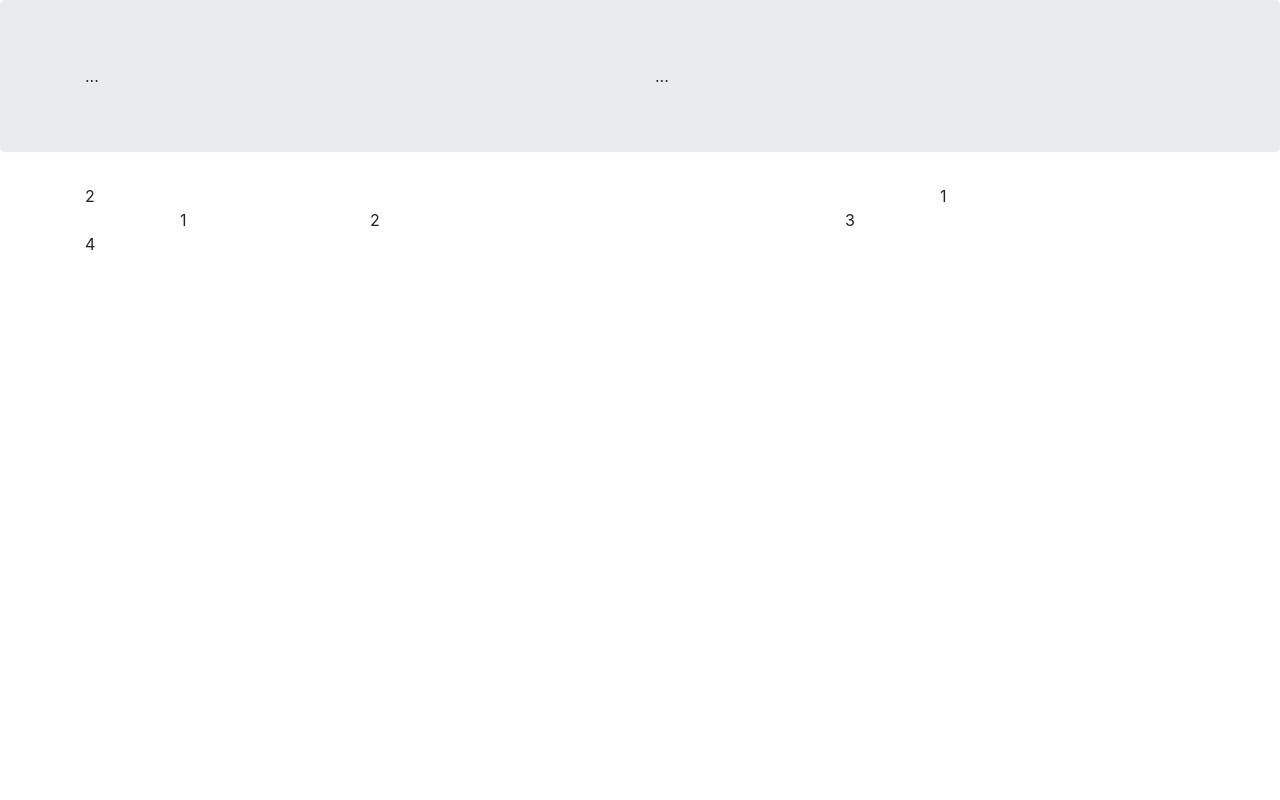
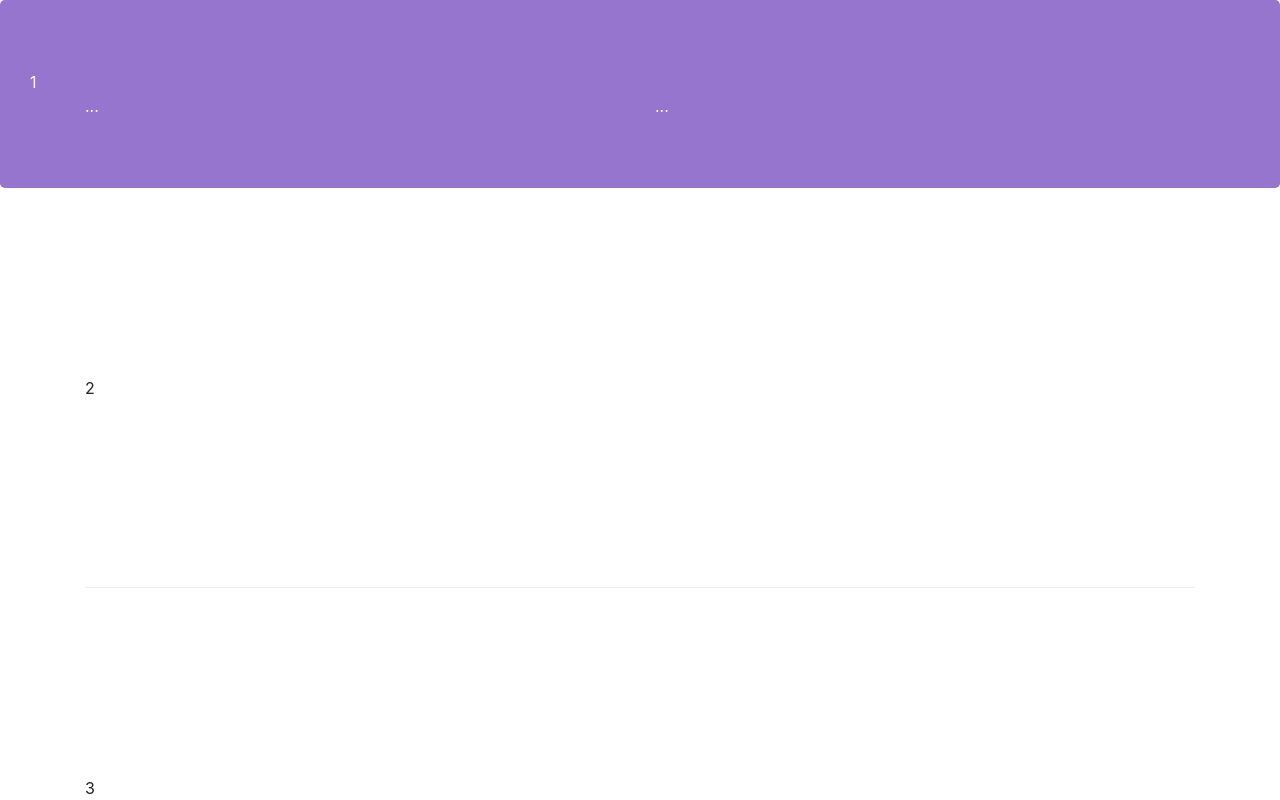
Before and after one commit to phanDinhDan/git-test-, a website: page index.html in a window 1280 px wide. Shown: the top 800 px of the page. Drawn offline with nearby package versions, Linux system fonts and the light colour scheme.

Commit message:
Bootstrap Grid Part 2

```diff
--- /dev/null
+++ b/CSS/style.css
@@ -0,0 +1,30 @@
+.row-header{
+    margin:0px auto;
+    padding:0px;
+}
+
+.row-content {
+    margin:0px auto;
+    padding: 50px 0px 50px 0px;
+    border-bottom: 1px ridge;
+    min-height:400px;
+}
+•
+.footer{
+    background-color: #b85387;
+    margin:0px auto;
+    padding: 20px 0px 20px 0px;
+}
+
+.jumbotron {
+    padding:70px 30px 70px 30px;
+    margin:0px auto;
+    background: #9575CD ;
+    color:floralwhite;
+}
+
+address{
+    font-size:80%;
+    margin:0px;
+    color:#0f0f0f;
+}
--- a/index.html
+++ b/index.html
@@ -7,13 +7,18 @@
     <meta name="viewport" content="width=device-width, initial-scale=1.0">
     <title>Document</title>
     <link rel="stylesheet" href="node_modules/bootstrap/dist/css/bootstrap.min.css">
+    <link rel="stylesheet" href="CSS/style.css">
+</head>
 </head>
 
 <body>
     <header class="jumbotron">
+        <div class="row row-header"> 1 </div>
         <div class="container">
             <div class="row">
-                <div class="col-12 col-sm-6"> ... </div>
+                <div class="col-12 col-sm-6">
+                    ...
+                </div>
                 <div class="col-12 col-sm"> ... </div>
             </div>
         </div>
@@ -21,21 +26,28 @@
     </header>
     <section>
         <div class="container">
+            <div class="row row-content align-items-center"> 2 </div>
+
+            <div class="row row-content align-items-center"> 3 </div>
+
+            <div class="row row-content align-items-center"> ... </div>
             <div class="row">
                 <div class="col-12 col-sm-4 col-md-3 order-sm-last"> 1 </div>
                 <div class="col col-sm col-md order-sm-first"> 2 </div>
             </div>
     </section>
-    <footer>
+    <footer class="footer">
         <div class="container">
-            <div class="row">
-                <div class="col-4 offset-1 col-4 col-sm-2"> 1 </div>
+            <div class="row justify-content-center">
+                <div class="col-4 offset-1 col-sm-2">
+                    <ul class="list-unstyled"> ... </ul>
+                </div>
 
                 <div class="col-7 col-sm-5"> 2 </div>
 
-                <div class="col-12 col-sm-4"> 3 </div>
+                <div class="col-12 col-sm-4 align-self-center"> 3 </div>
 
-                <div class="col-auto"> 4 </div>
+                <div class="col-auto text-center"> 4 </div>
 
             </div>
         </div>
```
